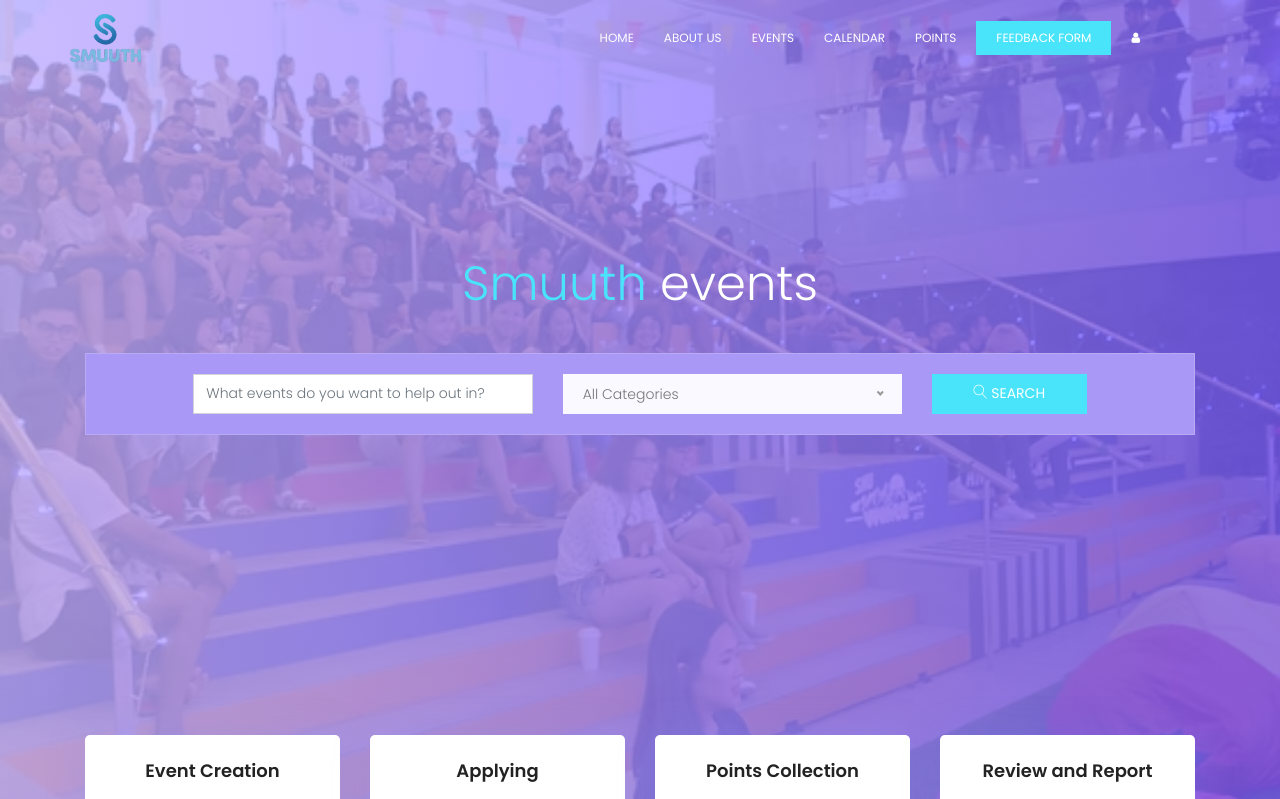
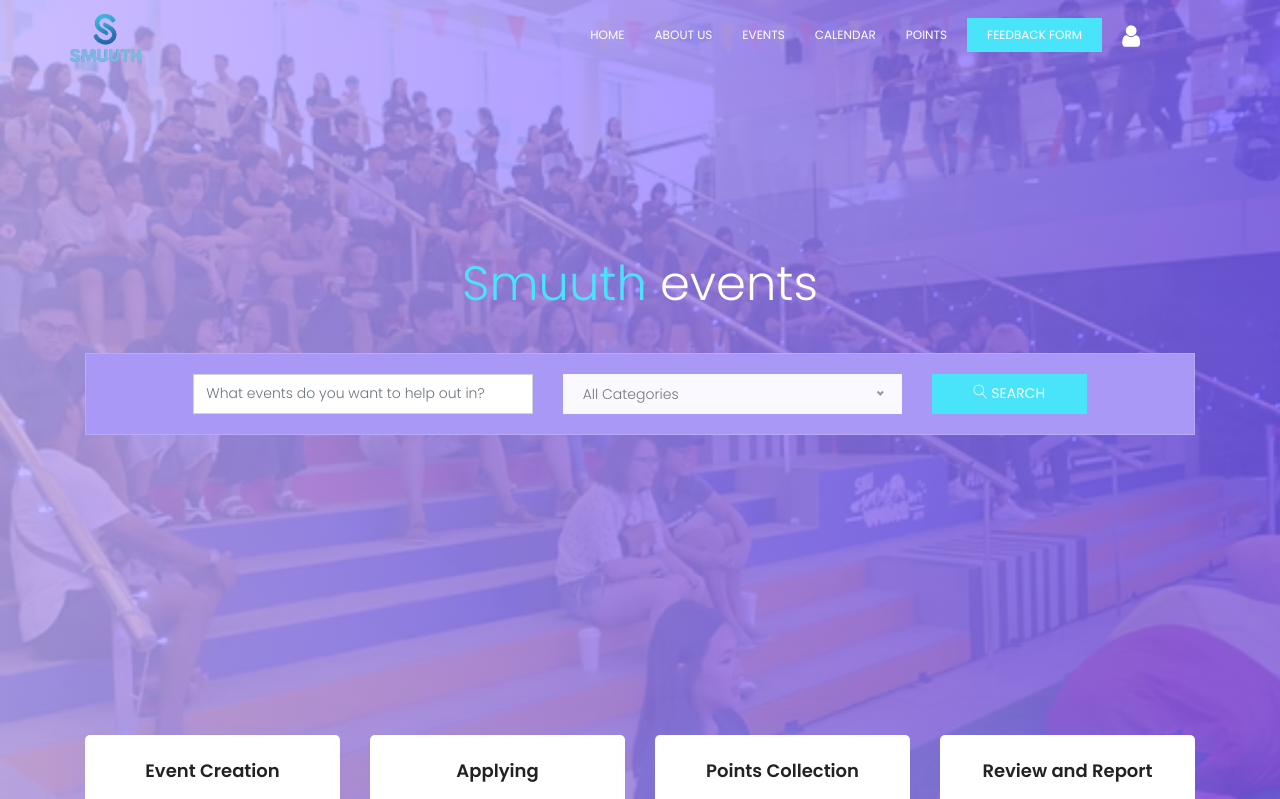
Before and after one commit to Marcang0802/smuuth, a PHP site: page /homePage/index.html in a window 1280 px wide. Shown: the top 799 px of the page. Run offline with PHP 8.4, Linux system fonts and the light colour scheme; some libraries are stand-ins or nearby versions.

Commit message:
Update main.css

```diff
--- a/homePage/css/main.css
+++ b/homePage/css/main.css
@@ -4244,6 +4244,12 @@
 .eventImg{
   margin-top: 30px;
 }
+
+.profile-icon-btn i {
+  font-size: 25px;  /* adjust to your liking */
+  color: #fff;       /* so you can see it clearly */
+  line-height: 1;    /* ensures icon stays centered vertically */
+}
 /*
 ################
                End Blog Details  Page style
```
